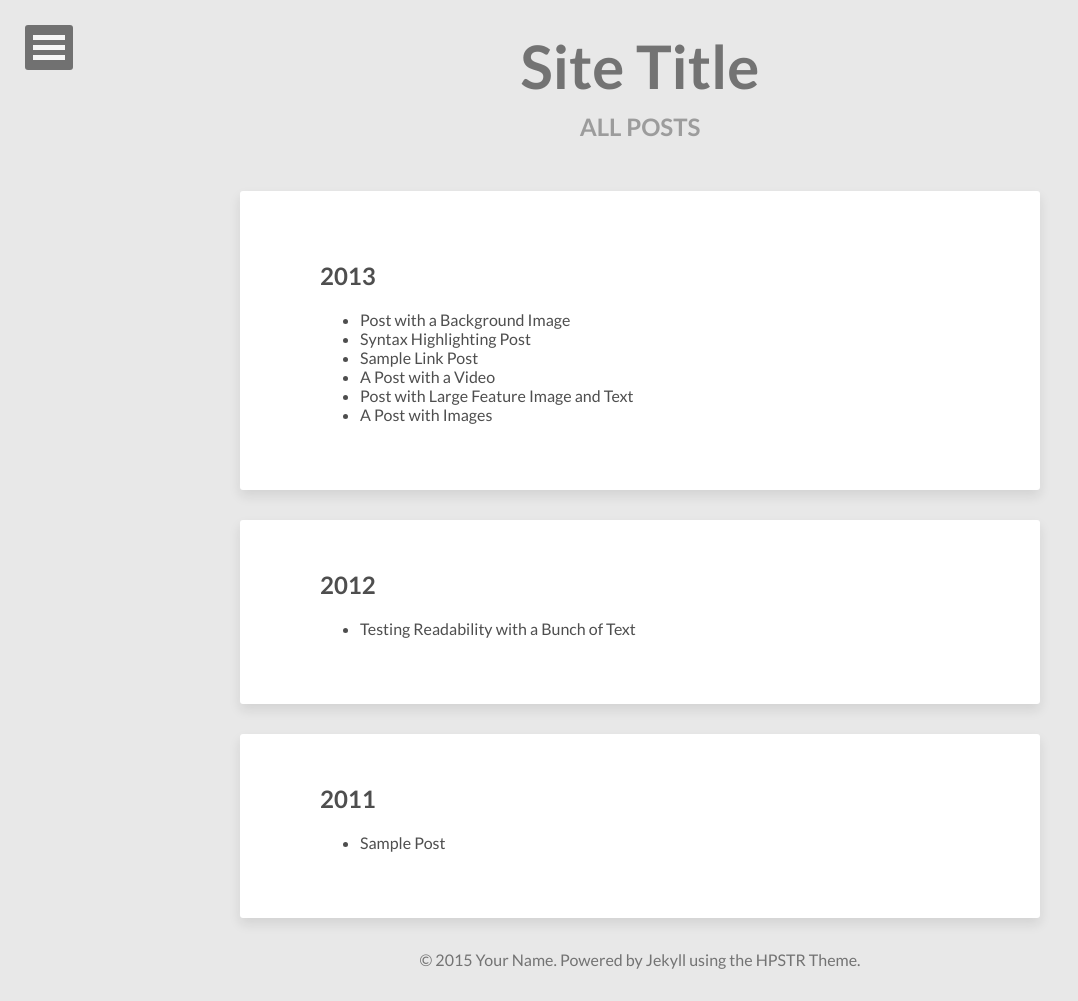
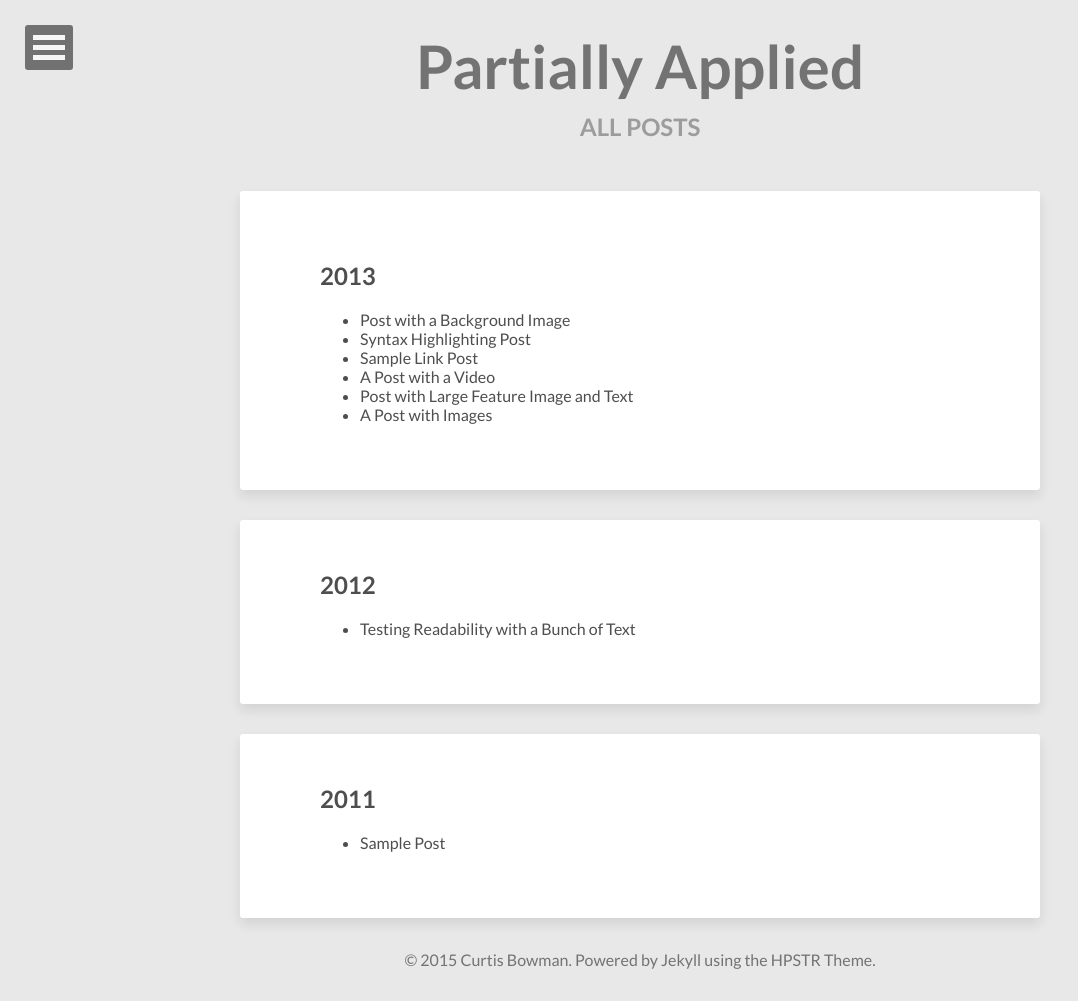
Before and after one commit to crbowman/crbowman.github.io, a Jekyll site: the page built from posts/index.html, in a window 1280 px wide. Shown: the whole page, without its empty margins (0-1078 px from the left). Built offline with Jekyll 4.4.1, drawn with Linux system fonts in a browser that asks for light colours; nearby versions of some CDN libraries.

Commit message:
Base configs

```diff
--- a/_config.yml
+++ b/_config.yml
@@ -1,4 +1,4 @@
-title:            Site Title
+title:            Partially Applied
 description:      Describe your website here.
 disqus_shortname: hpstrtheme
 reading_time:     true
@@ -9,14 +9,14 @@ url:
 
 # Owner/author information
 owner:
-  name:           Your Name
+  name:           Curtis Bowman
   avatar:         avatar.jpg
   bio:            "Your bio goes here. It shouldn't be super long but a good two sentences or two should suffice."
-  email:          you@email.com
+  email:          c.bowman1711@gmail.com
   # Social networking links used in footer. Update and remove as you like.
   twitter:
   facebook:
-  github:
+  github: github.com/narwally
   stackexchange:
   linkedin:
   instagram:
--- a/index.html
+++ b/index.html
@@ -6,8 +6,8 @@ tags: [Jekyll, theme, themes, responsive, blog, modern]
 comments: false
 image:
   feature: mybg2.jpg
-  credit: dargadgetz
-  creditlink: http://www.dargadgetz.com/ios-7-abstract-wallpaper-pack-for-iphone-5-and-ipod-touch-retina/
+  credit: @alwayssurfing
+  creditlink: http://alwayssurfing.com/?the_stories=generative-art-1
 ---
 
 {% for post in paginator.posts %}
```
